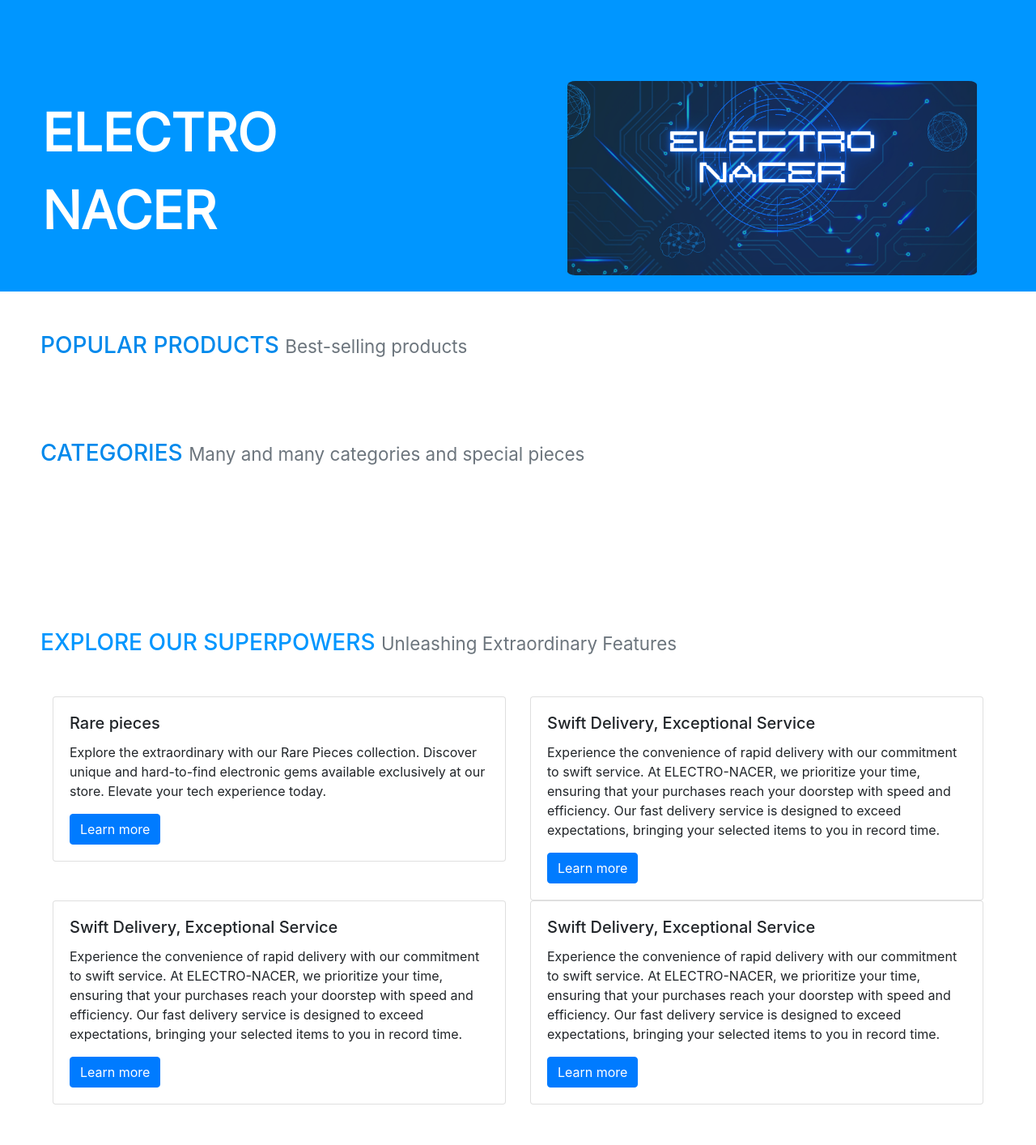
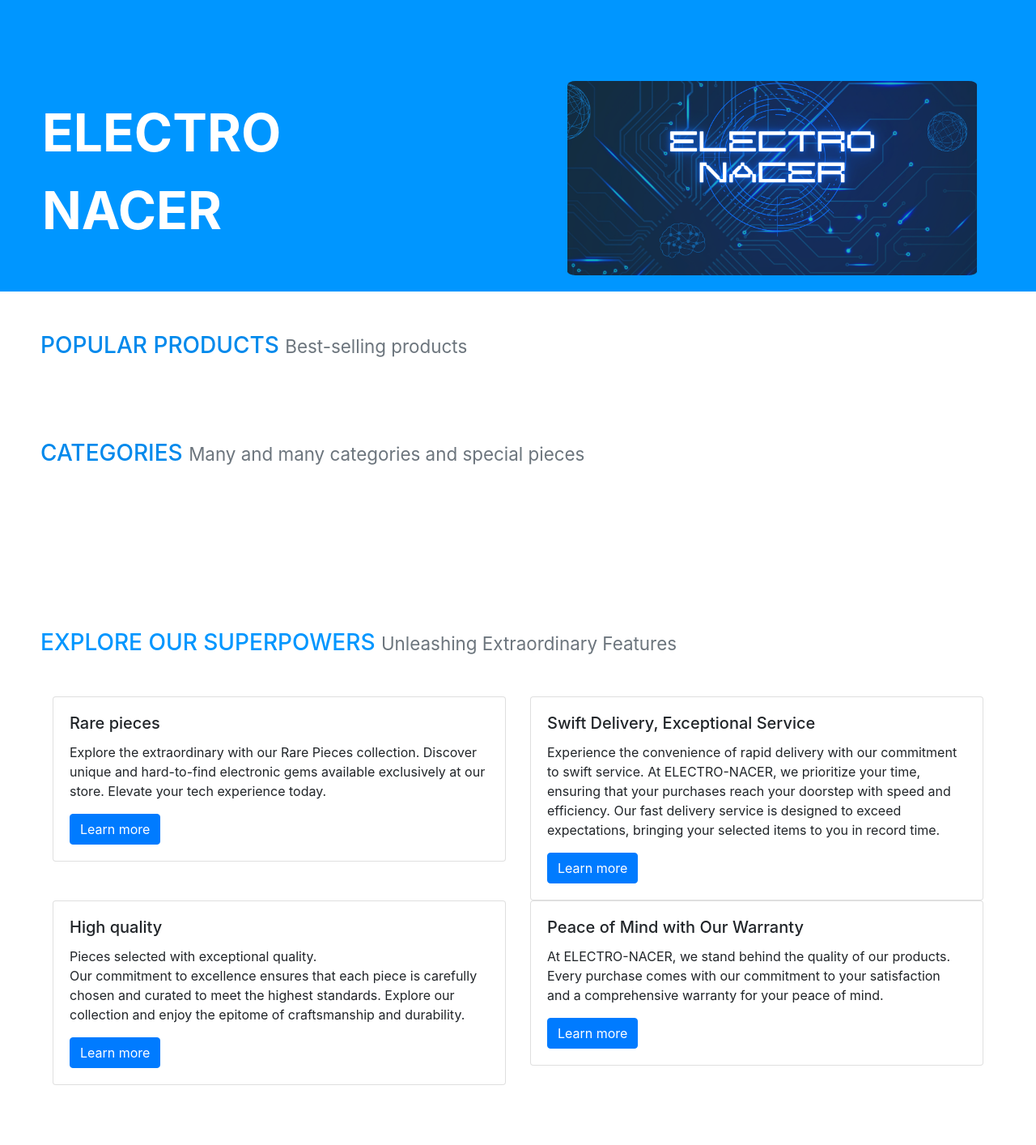
Before and after one commit to MahaDaiki/Brief7, a PHP site: page / in a window 1280 px wide. Shown: the whole page at 81% size. After the commit the page ends 1340 px from the top, so only its background shows below. Run offline with PHP 8.4, Linux system fonts and the light colour scheme; data that the repository does not hold is empty.

Commit message:
Still working.

```diff
--- a/assets/css/basket.css
+++ b/assets/css/basket.css
@@ -24,6 +24,8 @@ body {
 
 
 /* Basket items */
+
+
 .basket-items-container {
     display: flex;
     flex-direction: column;
@@ -149,7 +151,7 @@ body {
     border: none;
     margin: 1%;
     background-color: #ac421f;
-    box-shadow: 1px 1px 100px rgba(0, 0, 0, 0.2)0.2) 0.2);
+    box-shadow: 1px 1px 100px rgba(0, 0, 0, 0.2);
 }
 .after-shopping-section > button:nth-child(2):hover {
     background-color: rgba(6, 51, 28, 0.5);
--- a/index.php
+++ b/index.php
@@ -128,8 +128,8 @@
         <div class="col-sm-6">
             <div class="card">
               <div class="card-body">
-                <h5 class="card-title">Swift Delivery, Exceptional Service</h5>
-                <p class="card-text">Experience the convenience of rapid delivery with our commitment to swift service. At ELECTRO-NACER, we prioritize your time, ensuring that your purchases reach your doorstep with speed and efficiency. Our fast delivery service is designed to exceed expectations, bringing your selected items to you in record time.</p>
+                <h5 class="card-title">High quality</h5>
+                <p class="card-text">Pieces selected with exceptional quality.<br>Our commitment to excellence ensures that each piece is carefully chosen and curated to meet the highest standards. Explore our collection and enjoy the epitome of craftsmanship and durability.</p>
                 <a href="#" class="btn btn-primary">Learn more</a>
               </div>
             </div>
@@ -138,8 +138,8 @@
         <div class="col-sm-6">
             <div class="card">
               <div class="card-body">
-                <h5 class="card-title">Swift Delivery, Exceptional Service</h5>
-                <p class="card-text">Experience the convenience of rapid delivery with our commitment to swift service. At ELECTRO-NACER, we prioritize your time, ensuring that your purchases reach your doorstep with speed and efficiency. Our fast delivery service is designed to exceed expectations, bringing your selected items to you in record time.</p>
+                <h5 class="card-title">Peace of Mind with Our Warranty</h5>
+                <p class="card-text">At ELECTRO-NACER, we stand behind the quality of our products. Every purchase comes with our commitment to your satisfaction and a comprehensive warranty for your peace of mind.</p>
                 <a href="#" class="btn btn-primary">Learn more</a>
               </div>
             </div>
```
Also changed, not shown: basket.php (renamed from basket.html, +39 -2 lines), assets/fonts/Inter.ttf (added), img/fonts/Inter.ttf (deleted).
